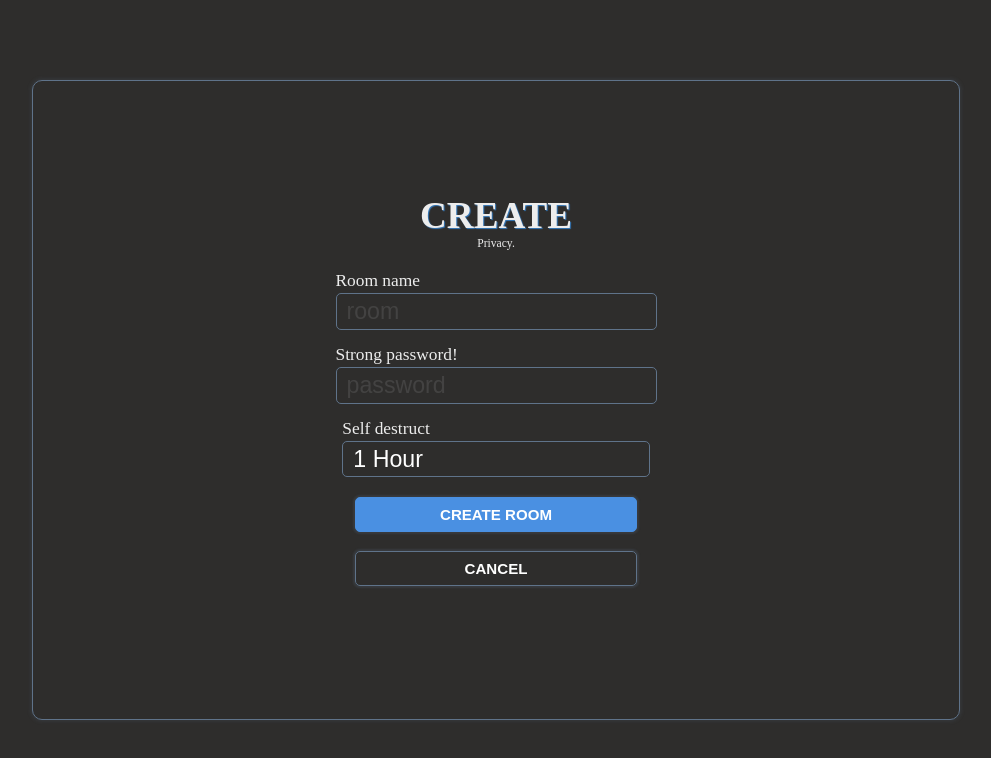
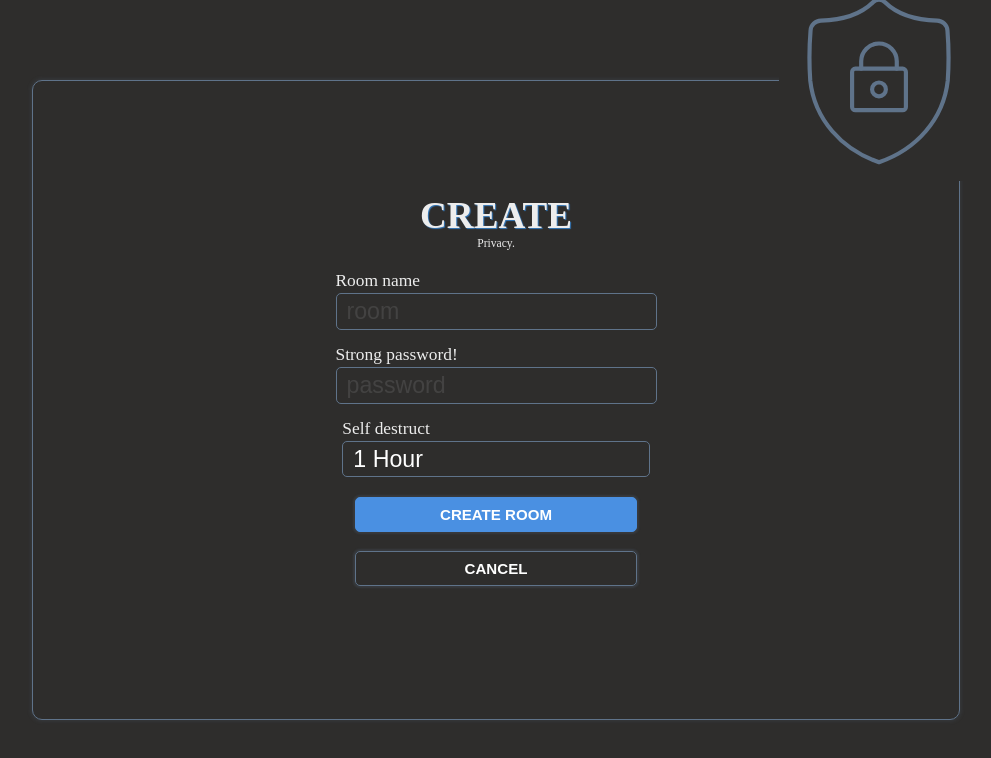
Before and after one commit to Ablasko32/Chat-Room-App, a React (Vite) app in the folder frontend/: page / in a window 1280 px wide. Both pictures are taken after typing "Sample", "Sample", "Sample123" into the empty fields and a click on the button "CREATE ROOM". Shown: the top 758 px of the page, without its empty margins (144-1135 px from the left). Built offline with nearby package versions, Linux system fonts and the light colour scheme; no server answers.

Commit message:
icon in create

```diff
--- a/frontend/src/App.jsx
+++ b/frontend/src/App.jsx
@@ -32,7 +32,7 @@ function App() {
         </AppLayout>
       </BrowserRouter>
       {/* Notifications toaster */}
-      <ReactQueryDevtools initialIsOpen={false} />
+      {/* <ReactQueryDevtools initialIsOpen={false} /> */}
       <Toaster
         position="top-center"
         gutter={8}
--- a/frontend/src/features/createRoom/CreateRoom.jsx
+++ b/frontend/src/features/createRoom/CreateRoom.jsx
@@ -9,10 +9,26 @@ import CardContainer from "../ui/CardContainer";
 import { InputContainer } from "../ui/Input";
 import StyledForm from "../ui/StyledForm";
 import { useState } from "react";
+import Lock1 from "../../assets/lock1.svg";
 
 // DISPLAYS CREATE ROOM FORM MODAL BY CREATING PORTAL TO DOCUMENT BODY
 // USES useCreateRoom custom hook
 // REQUIRES onClose function to close modal
+
+const StyledSvg = styled.img`
+  position: absolute;
+  top: -40px;
+  right: -20px;
+  height: 100px;
+  /* transform: rotate(15deg); */
+  background-color: var(--background-color);
+  border: none;
+
+  @media (min-width: 768px) {
+    height: 200px;
+    top: -100px;
+  }
+`;
 
 const StyledModal = styled.div`
   position: fixed;
@@ -84,6 +100,7 @@ function CreateRoom({ onClose }) {
   return createPortal(
     <StyledModal $closing={isClosing ? true : false}>
       <CardContainer>
+        <StyledSvg alt="icon of a lock inside shield" src={Lock1}></StyledSvg>
         <Header>CREATE</Header>
         <p>Privacy.</p>
         <StyledForm onSubmit={handleSubmit(onSubmit)}>
```
Also changed, not shown: 1 other file (tests, documents, lock files or other folders).
